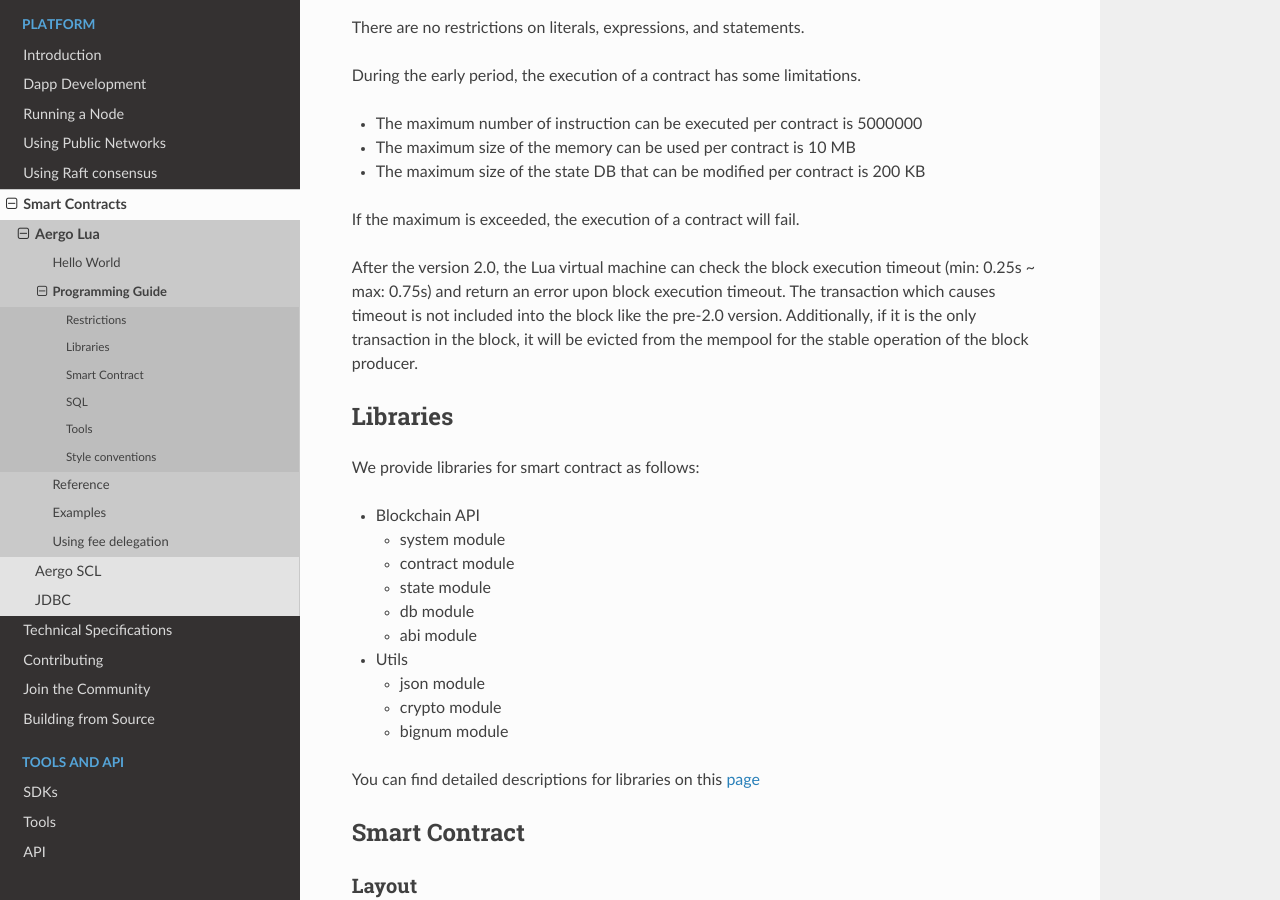
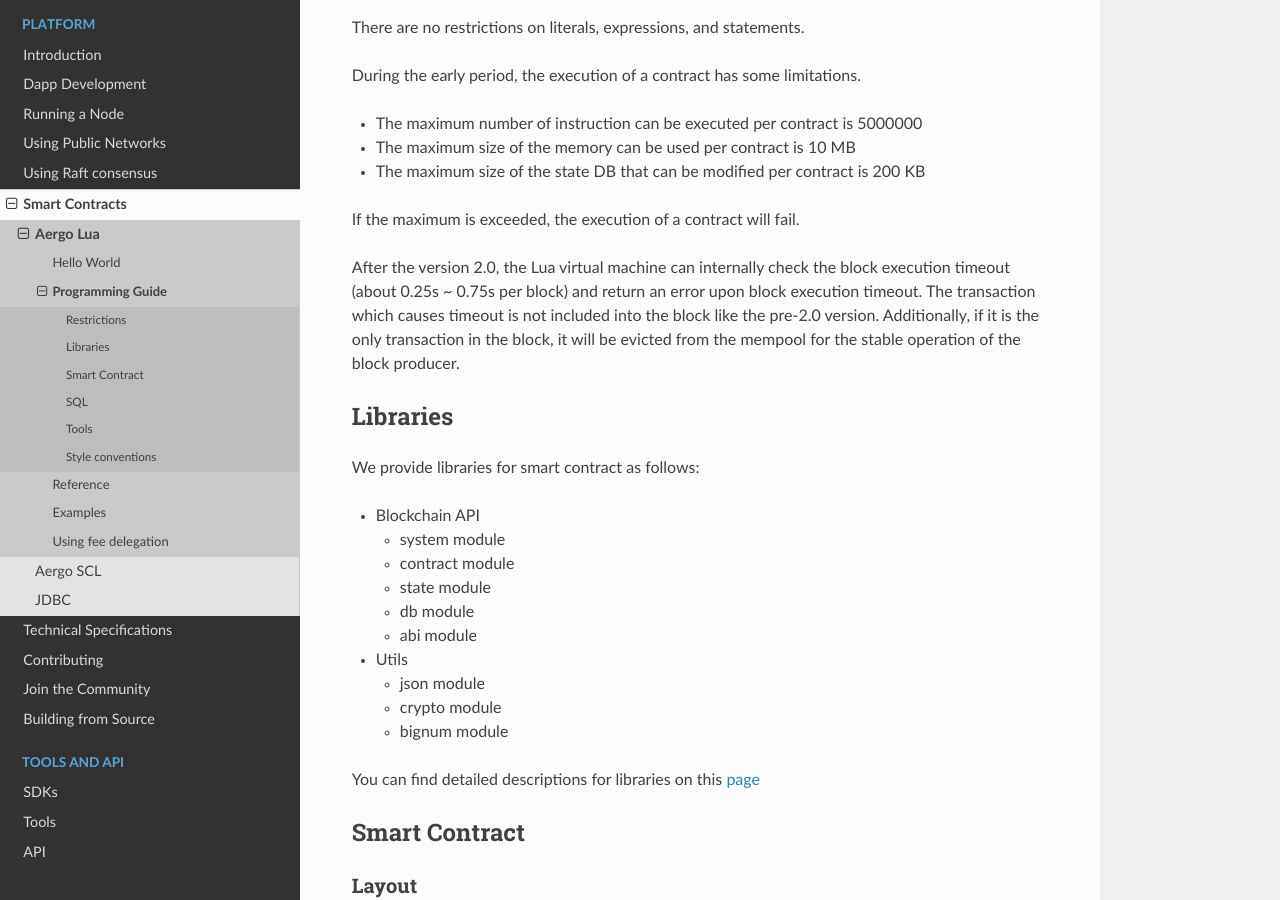
Before and after one commit to aergoio/guide, a Sphinx documentation site: the page built from source/smart-contracts/lua/guide.md, in a window 1280 px wide and 900 px high, scrolled down 828 px. Built offline with Sphinx 7.4.7 and the Read the Docs theme 2.0.0, drawn with Linux system fonts in a browser that asks for light colours.

Commit message:
[sc] modify description: VM execution timeout

```diff
--- a/source/smart-contracts/lua/guide.md
+++ b/source/smart-contracts/lua/guide.md
@@ -35,7 +35,7 @@
 
 If the maximum is exceeded, the execution of a contract will fail.
 
-After the version 2.0, the Lua virtual machine can check the block execution timeout (min: 0.25s ~ max: 0.75s) and return an error upon block execution timeout. The transaction which causes timeout is not included into the block like the pre-2.0 version. Additionally, if it is the only transaction in the block, it will be evicted from the mempool for the stable operation of the block producer.
+After the version 2.0, the Lua virtual machine can internally check the block execution timeout (about 0.25s ~ 0.75s per block) and return an error upon block execution timeout. The transaction which causes timeout is not included into the block like the pre-2.0 version. Additionally, if it is the only transaction in the block, it will be evicted from the mempool for the stable operation of the block producer.
 
 ## Libraries
 
```
